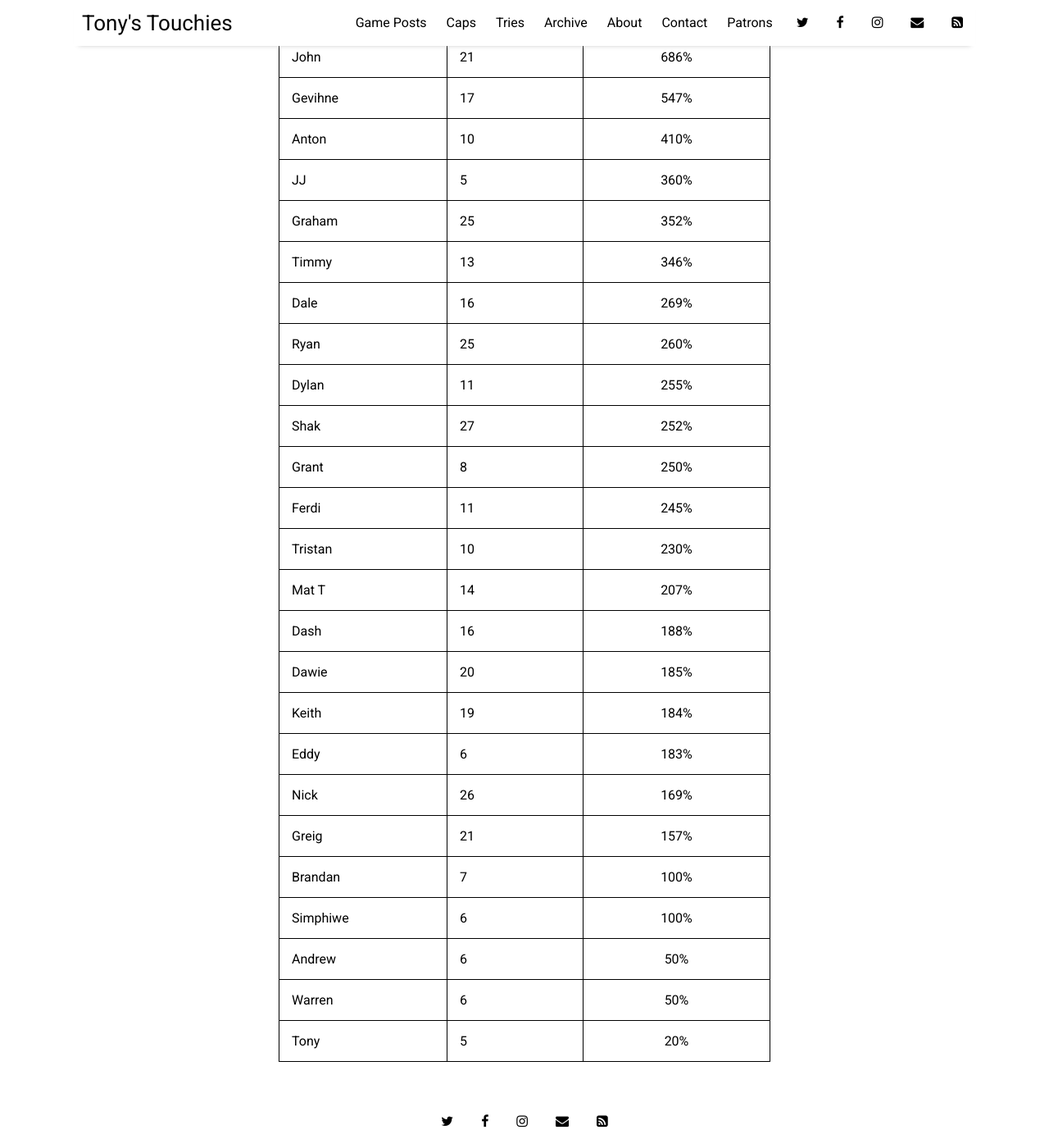
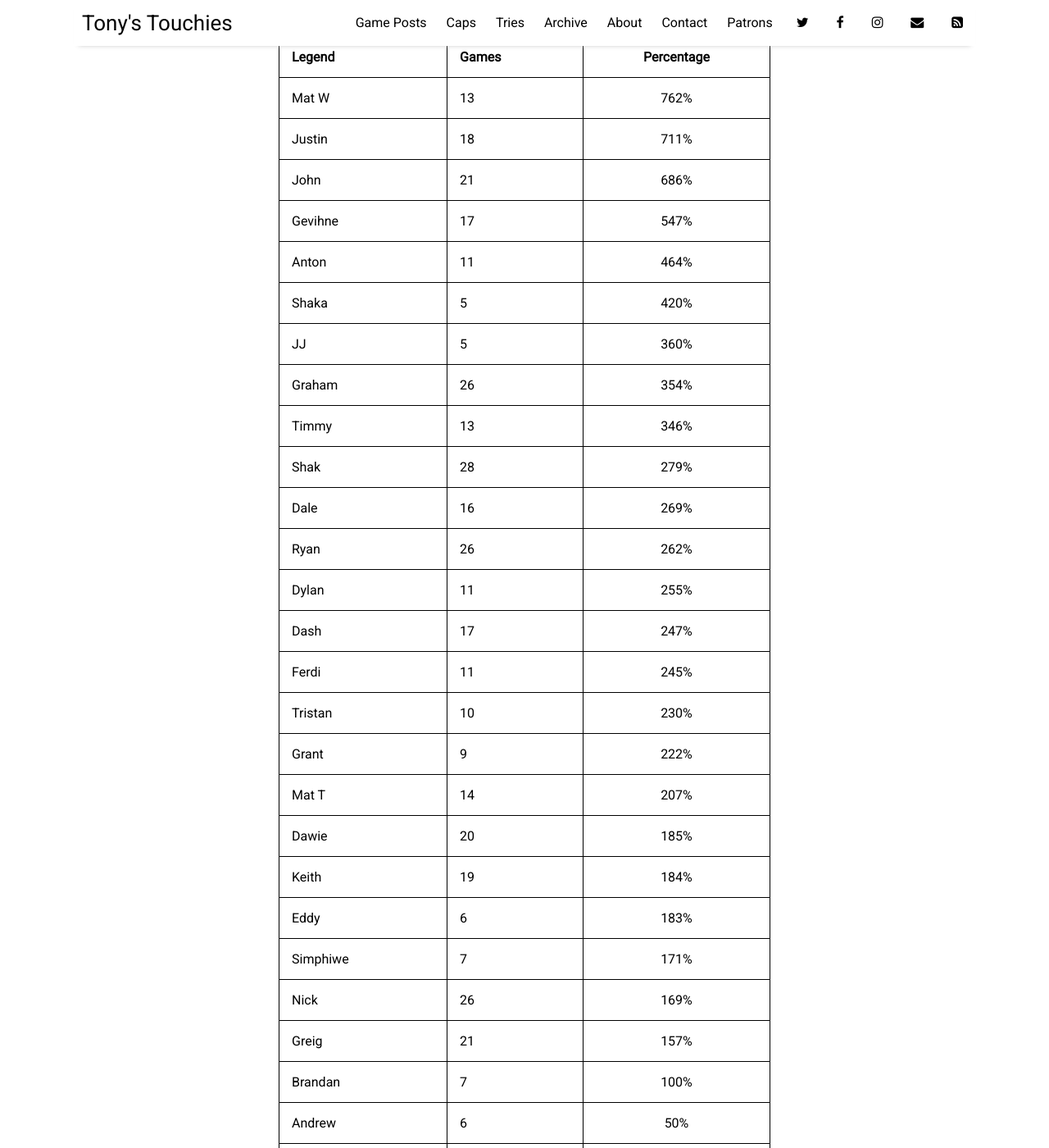
Before and after one commit to sundayrugby/sundayrugby.github.io, a Jekyll site: the page built from pages/tries.md, in a window 1280 px wide and 1400 px high, scrolled down 3464 px. Shown: the whole window at 82% size. Built offline with Jekyll 4.4.1, drawn with Linux system fonts in a browser that asks for light colours; nearby versions of some CDN libraries; some of the changed text lies outside the part shown.

Commit message:
Update tries.md

```diff
--- a/pages/tries.md
+++ b/pages/tries.md
@@ -22,39 +22,41 @@
 Justin|128
 Mat W|99
 Gevihne|93
-Graham|88
-Shak|68
-Ryan|65
+Graham|92
+Shak|78
+Ryan|68
+Anton|51
 Timmy|45
 Nick|44
 Dale|43
-Anton|41
+Dash|42
 Dawie|37
 Keith|35
 Greig|33
-Dash|30
 Mat T |29
 Dylan|28
 Ferdi|27
 Rich|24
 Tristan|23
+Shaka|21
 Grant|20
 JJ|18
+Simphiwe|12
 Eddy|11
+Ayub|10
+Lulu|10
 Mike|10
 Robbie|10
+Grant M|8
 Yusri|8
 Adam|7
 Brandan|7
 Casey|7
-Shaka|7
-Simphiwe|6
 Dino|5
 Jason|5
-Ayub|4
 Ferhard|4
+G|4
 Jake|4
-Lulu|4
 Rikki|4
 Andrew|3
 Ant|3
@@ -83,26 +86,27 @@
 Justin|18|711%
 John|21|686%
 Gevihne|17|547%
-Anton|10|410%
+Anton|11|464%
+Shaka|5|420%
 JJ|5|360%
-Graham|25|352%
+Graham|26|354%
 Timmy|13|346%
+Shak|28|279%
 Dale|16|269%
-Ryan|25|260%
+Ryan|26|262%
 Dylan|11|255%
-Shak|27|252%
-Grant|8|250%
+Dash|17|247%
 Ferdi|11|245%
 Tristan|10|230%
+Grant|9|222%
 Mat T |14|207%
-Dash|16|188%
 Dawie|20|185%
 Keith|19|184%
 Eddy|6|183%
+Simphiwe|7|171%
 Nick|26|169%
 Greig|21|157%
 Brandan|7|100%
-Simphiwe|6|100%
 Andrew|6|50%
 Warren|6|50%
 Tony|5|20%
```
Also changed, not shown: other parts of pages/tries.md (+3 -2 lines).
